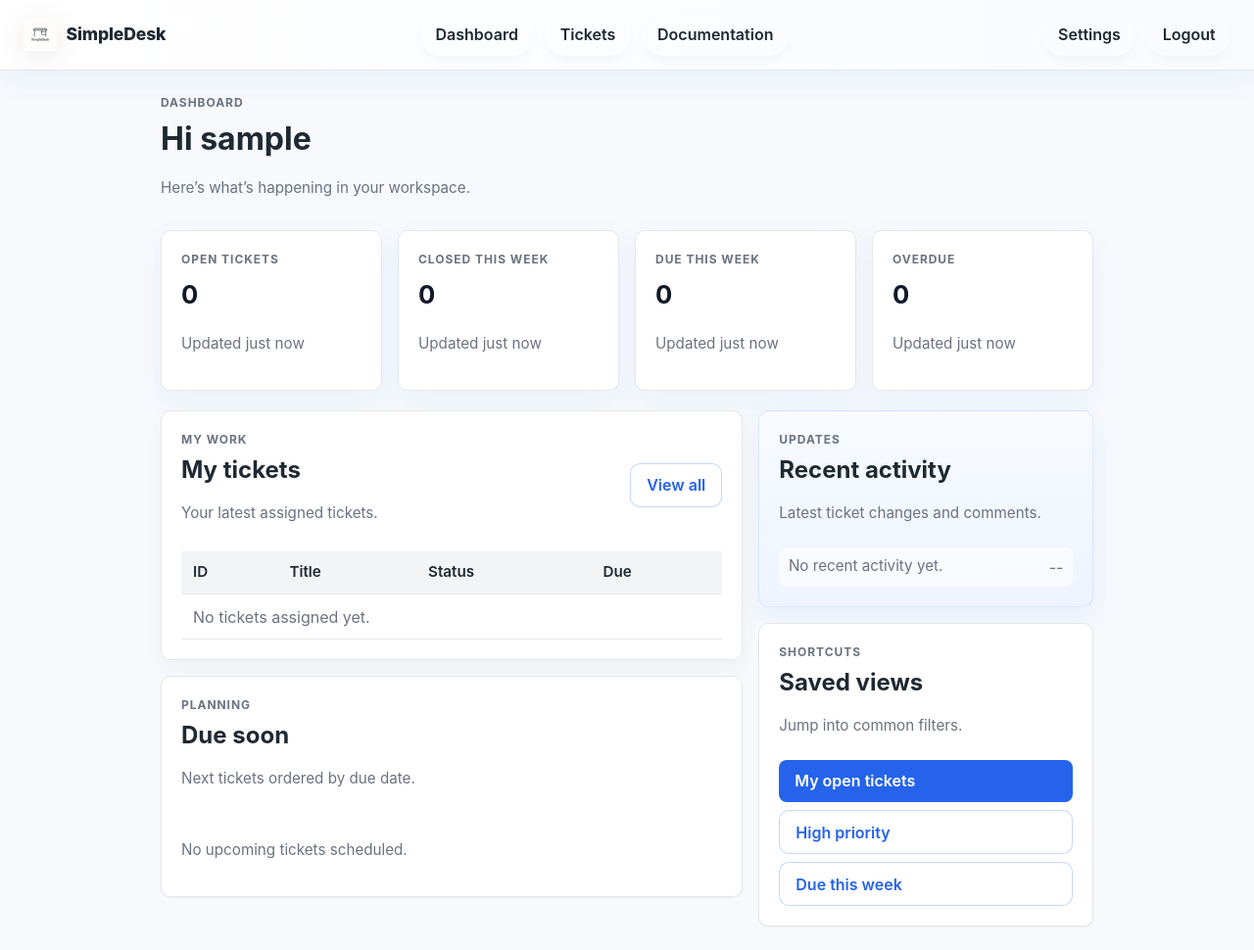
After one commit to MysteryGrove/simpledesk, a Flask app: page /dashboard/ in a window 1280 px wide. The commit adds this page. Shown: the whole page at 98% size. Run offline with Flask 3, Linux system fonts and the light colour scheme; the visitor is signed in with stand-in values (Sample User, id 1).

Commit message:
Adjust dashboard stat to closed this week

```diff
--- a/app/__init__.py
+++ b/app/__init__.py
@@ -6,6 +6,7 @@ from flask import Flask, redirect, session, url_for
 
 from app.db import DATABASE_URL, SessionLocal, init_db
 from app.auth import auth_bp
+from app.routes.dashboard import dashboard_bp
 from app.routes.tickets import tickets_bp
 from app.routes.settings import settings_bp
 from app.routes.documentation import documentation_bp
@@ -25,11 +26,12 @@ def create_app() -> Flask:
     app.register_blueprint(tickets_bp)
     app.register_blueprint(settings_bp)
     app.register_blueprint(documentation_bp)
+    app.register_blueprint(dashboard_bp)
 
     @app.route("/")
     def index():
         if session.get("user_authenticated"):
-            return redirect(url_for("tickets.list_tickets"))
+            return redirect(url_for("dashboard.view_dashboard"))
         return redirect(url_for("auth.login"))
 
     @app.teardown_appcontext
--- a/app/auth.py
+++ b/app/auth.py
@@ -106,7 +106,7 @@ def login_required(view_func: AuthCallable) -> AuthCallable:
 def login() -> str:
     """Render the login form."""
     if session.get("user_authenticated"):
-        return redirect(url_for("tickets.list_tickets"))
+        return redirect(url_for("dashboard.view_dashboard"))
     return render_template("login.html")
 
 
@@ -120,13 +120,14 @@ def login_post():
     if username == username_env and password == password_env:
         session["user_authenticated"] = True
         session.pop("pending_password_change", None)
+        session["username"] = username
         if _using_default_credentials():
             session["pending_password_change"] = True
             flash("Default credentials detected. Please set a new password to continue.", "warning")
             return redirect(url_for("auth.force_password_change"))
 
         flash("Logged in successfully.", "success")
-        return redirect(url_for("tickets.list_tickets"))
+        return redirect(url_for("dashboard.view_dashboard"))
 
     flash("Invalid username or password.", "error")
     return redirect(url_for("auth.login"))
--- /dev/null
+++ b/app/routes/dashboard.py
@@ -0,0 +1,147 @@
+"""Dashboard route and helpers for the home experience."""
+from __future__ import annotations
+
+from datetime import datetime, timedelta
+from typing import List
+
+from flask import Blueprint, redirect, render_template, session, url_for
+from sqlalchemy import select
+
+from app.db import get_session
+from app.models import Comment, Ticket
+
+
+dashboard_bp = Blueprint("dashboard", __name__, url_prefix="/dashboard")
+
+
+def _get_session():
+    """Helper to retrieve a database session."""
+
+    return get_session()
+
+
+@dashboard_bp.before_request
+def require_authentication():
+    """Ensure dashboard routes require authentication."""
+
+    if not session.get("user_authenticated"):
+        return redirect(url_for("auth.login"))
+    return None
+
+
+def _summaries(db_session) -> dict[str, int]:
+    """Calculate counts for the overview cards."""
+
+    now = datetime.utcnow()
+    today_start = datetime.combine(now.date(), datetime.min.time())
+    today_end = datetime.combine(now.date(), datetime.max.time())
+    week_end = now + timedelta(days=7)
+    start_of_week = datetime.combine(
+        (now - timedelta(days=now.weekday())).date(), datetime.min.time()
+    )
+    end_of_week = start_of_week + timedelta(days=7)
+
+    open_tickets = db_session.query(Ticket).filter(Ticket.status == "open").count()
+    closed_this_week = (
+        db_session.query(Ticket)
+        .filter(
+            Ticket.status == "closed",
+            Ticket.updated_at >= start_of_week,
+            Ticket.updated_at < end_of_week,
+        )
+        .count()
+    )
+    due_this_week = (
+        db_session.query(Ticket)
+        .filter(
+            Ticket.due_date.is_not(None),
+            Ticket.due_date > today_end,
+            Ticket.due_date <= week_end,
+            Ticket.status != "closed",
+        )
+        .count()
+    )
+    overdue = (
+        db_session.query(Ticket)
+        .filter(
+            Ticket.due_date.is_not(None),
+            Ticket.due_date < now,
+            Ticket.status == "open",
+        )
+        .count()
+    )
+
+    return {
+        "open_tickets": open_tickets,
+        "closed_this_week": closed_this_week,
+        "due_this_week": due_this_week,
+        "overdue": overdue,
+    }
+
+
+def _recent_activity(db_session) -> List[dict]:
+    """Combine recent ticket updates and comments into a single timeline."""
+
+    ticket_events = db_session.scalars(
+        select(Ticket).order_by(Ticket.updated_at.desc()).limit(10)
+    ).all()
+    comment_events = db_session.scalars(
+        select(Comment).order_by(Comment.created_at.desc()).limit(10)
+    ).all()
+
+    events: List[dict] = []
+
+    for ticket in ticket_events:
+        action = "created" if ticket.created_at == ticket.updated_at else "updated"
+        events.append(
+            {
+                "timestamp": ticket.updated_at,
+                "ticket_id": ticket.id,
+                "ticket_title": ticket.title,
+                "action": action,
+            }
+        )
+
+    for comment in comment_events:
+        ticket = comment.ticket
+        events.append(
+            {
+                "timestamp": comment.created_at,
+                "ticket_id": comment.ticket_id,
+                "ticket_title": ticket.title if ticket else "Ticket",
+                "action": "commented",
+            }
+        )
+
+    events.sort(key=lambda item: item["timestamp"], reverse=True)
+    return events[:10]
+
+
+@dashboard_bp.route("/", methods=["GET"])
+def view_dashboard():
+    """Render the dashboard overview."""
+
+    db_session = _get_session()
+
+    summary = _summaries(db_session)
+    my_tickets = db_session.scalars(
+        select(Ticket).order_by(Ticket.updated_at.desc()).limit(5)
+    ).all()
+    due_soon = db_session.scalars(
+        select(Ticket)
+        .where(Ticket.due_date.is_not(None), Ticket.status != "closed")
+        .order_by(Ticket.due_date.asc())
+        .limit(5)
+    ).all()
+    activity = _recent_activity(db_session)
+
+    current_user = session.get("username", "Admin")
+
+    return render_template(
+        "dashboard.html",
+        user_name=current_user,
+        summary=summary,
+        my_tickets=my_tickets,
+        due_soon=due_soon,
+        activity=activity,
+    )
--- a/app/routes/tickets.py
+++ b/app/routes/tickets.py
@@ -1,7 +1,7 @@
 """Ticket-related routes."""
 from __future__ import annotations
 
-from datetime import datetime
+from datetime import datetime, timedelta
 from typing import Optional
 
 from flask import (
@@ -58,6 +58,7 @@ def list_tickets():
     status = request.args.get("status")
     priority = request.args.get("priority")
     search = request.args.get("search")
+    due_filter = request.args.get("due")
 
     if status and status in STATUS_OPTIONS:
         query = query.where(Ticket.status == status)
@@ -68,6 +69,31 @@ def list_tickets():
         query = query.where(
             or_(Ticket.title.ilike(like_expr), Ticket.description.ilike(like_expr))
         )
+
+    if due_filter:
+        now = datetime.utcnow()
+        today_start = datetime.combine(now.date(), datetime.min.time())
+        today_end = datetime.combine(now.date(), datetime.max.time())
+        week_end = now + timedelta(days=7)
+
+        if due_filter == "today":
+            query = query.where(
+                Ticket.due_date.is_not(None),
+                Ticket.due_date >= today_start,
+                Ticket.due_date <= today_end,
+            )
+        elif due_filter == "week":
+            query = query.where(
+                Ticket.due_date.is_not(None),
+                Ticket.due_date > today_end,
+                Ticket.due_date <= week_end,
+            )
+        elif due_filter == "overdue":
+            query = query.where(
+                Ticket.due_date.is_not(None),
+                Ticket.due_date < now,
+                Ticket.status != "closed",
+            )
 
     tickets = session.scalars(query.order_by(Ticket.created_at.desc())).all()
     return render_template(
--- a/app/static/css/styles.css
+++ b/app/static/css/styles.css
@@ -294,6 +294,76 @@ h1, h2, h3 {
 
 .table-card {
   box-shadow: 0 10px 24px rgba(0, 0, 0, 0.04);
+}
+
+.dashboard-overview {
+  display: grid;
+  grid-template-columns: repeat(auto-fit, minmax(180px, 1fr));
+  gap: 1rem;
+  margin: 0 0 1.25rem;
+}
+
+.stat-card {
+  display: grid;
+  gap: 0.25rem;
+  padding: 1.25rem;
+  box-shadow: var(--shadow);
+}
+
+.stat-value {
+  font-size: 2rem;
+  font-weight: 800;
+  color: #111827;
+}
+
+.dashboard-grid {
+  display: grid;
+  grid-template-columns: 2fr 1.15fr;
+  gap: 1rem;
+  align-items: start;
+}
+
+.dashboard-column {
+  display: grid;
+  gap: 1rem;
+}
+
+.list-stack {
+  display: grid;
+  gap: 0.75rem;
+}
+
+.list-row {
+  display: flex;
+  align-items: center;
+  justify-content: space-between;
+  gap: 0.75rem;
+  padding: 0.8rem 1rem;
+  border: 1px solid var(--border);
+  border-radius: 10px;
+  background: linear-gradient(180deg, rgba(37, 99, 235, 0.03) 0%, #fff 100%);
+}
+
+.list-title {
+  font-weight: 700;
+  margin: 0 0 0.25rem;
+  color: var(--text);
+}
+
+.list-text {
+  display: grid;
+  gap: 0.15rem;
+}
+
+.list-meta {
+  display: flex;
+  gap: 0.35rem;
+  align-items: center;
+}
+
+.button-stack {
+  display: grid;
+  gap: 0.5rem;
 }
 
 .table-header {
@@ -1009,6 +1079,10 @@ button.link,
   .page-header.ticket-header {
     flex-direction: column;
   }
+
+  .dashboard-grid {
+    grid-template-columns: 1fr;
+  }
 }
 
 @media (max-width: 960px) {
--- a/app/templates/base.html
+++ b/app/templates/base.html
@@ -18,6 +18,7 @@
     {% if not is_auth_page %}
     {% if nav_location != 'sidebar' %}
     <nav class="nav-links topbar-nav">
+      <a href="{{ url_for('dashboard.view_dashboard') }}">Dashboard</a>
       <a href="{{ url_for('tickets.list_tickets') }}">Tickets</a>
       <a href="{{ url_for('documentation.view_documentation') }}">Documentation</a>
     </nav>
@@ -58,6 +59,7 @@
       <div class="layout-shell">
         <aside class="side-navigation card">
           <nav class="nav-links sidebar-nav">
+            <a class="sidebar-link{% if request.endpoint == 'dashboard.view_dashboard' %} active{% endif %}" href="{{ url_for('dashboard.view_dashboard') }}">Dashboard</a>
             <a class="sidebar-link{% if request.endpoint == 'tickets.list_tickets' %} active{% endif %}" href="{{ url_for('tickets.list_tickets') }}">Tickets</a>
             <a class="sidebar-link{% if request.endpoint == 'documentation.view_documentation' %} active{% endif %}" href="{{ url_for('documentation.view_documentation') }}">Documentation</a>
             {% if session.get('user_authenticated') %}
--- /dev/null
+++ b/app/templates/dashboard.html
@@ -0,0 +1,143 @@
+{% extends 'base.html' %}
+{% block title %}Dashboard{% endblock %}
+
+{% block content %}
+  <div class="page-header">
+    <div class="page-heading">
+      <p class="eyebrow">Dashboard</p>
+      <h1>Hi {{ user_name }}</h1>
+      <p class="muted">Here’s what’s happening in your workspace.</p>
+    </div>
+  </div>
+
+  <section class="dashboard-overview">
+    <div class="card stat-card">
+      <p class="eyebrow">Open tickets</p>
+      <div class="stat-value">{{ summary.open_tickets }}</div>
+      <p class="muted">Updated just now</p>
+    </div>
+    <div class="card stat-card">
+      <p class="eyebrow">Closed this week</p>
+      <div class="stat-value">{{ summary.closed_this_week }}</div>
+      <p class="muted">Updated just now</p>
+    </div>
+    <div class="card stat-card">
+      <p class="eyebrow">Due this week</p>
+      <div class="stat-value">{{ summary.due_this_week }}</div>
+      <p class="muted">Updated just now</p>
+    </div>
+    <div class="card stat-card">
+      <p class="eyebrow">Overdue</p>
+      <div class="stat-value">{{ summary.overdue }}</div>
+      <p class="muted">Updated just now</p>
+    </div>
+  </section>
+
+  <div class="dashboard-grid">
+    <div class="dashboard-column">
+      <section class="card table-card">
+        <div class="table-header">
+          <div>
+            <p class="eyebrow">My work</p>
+            <h2>My tickets</h2>
+            <p class="muted">Your latest assigned tickets.</p>
+          </div>
+          <a class="btn ghost" href="{{ url_for('tickets.list_tickets') }}">View all</a>
+        </div>
+        <table class="table ticket-table">
+          <thead>
+            <tr>
+              <th>ID</th>
+              <th>Title</th>
+              <th>Status</th>
+              <th>Due</th>
+            </tr>
+          </thead>
+          <tbody>
+            {% for ticket in my_tickets %}
+              <tr>
+                <td><span class="muted">#{{ ticket.id }}</span></td>
+                <td class="ticket-title"><a href="{{ url_for('tickets.ticket_detail', ticket_id=ticket.id) }}">{{ ticket.title }}</a></td>
+                <td><span class="badge status-{{ ticket.status|lower }}">{{ ticket.status }}</span></td>
+                <td>{{ ticket.due_date.strftime('%d/%m/%Y') if ticket.due_date else '-' }}</td>
+              </tr>
+            {% else %}
+              <tr>
+                <td colspan="4" class="table-empty">No tickets assigned yet.</td>
+              </tr>
+            {% endfor %}
+          </tbody>
+        </table>
+      </section>
+
+      <section class="card info-card">
+        <div class="card-header">
+          <div>
+            <p class="eyebrow">Planning</p>
+            <h2>Due soon</h2>
+            <p class="muted">Next tickets ordered by due date.</p>
+          </div>
+        </div>
+        <div class="list-stack">
+          {% for ticket in due_soon %}
+            <div class="list-row">
+              <div class="list-text">
+                <a class="list-title" href="{{ url_for('tickets.ticket_detail', ticket_id=ticket.id) }}">{{ ticket.title }}</a>
+                <p class="muted">Due {{ ticket.due_date.strftime('%d/%m/%Y') }}</p>
+              </div>
+              <div class="list-meta">
+                <span class="badge status-{{ ticket.status|lower }}">{{ ticket.status }}</span>
+                <span class="badge priority-{{ ticket.priority|lower }}">{{ ticket.priority }}</span>
+              </div>
+            </div>
+          {% else %}
+            <p class="muted">No upcoming tickets scheduled.</p>
+          {% endfor %}
+        </div>
+      </section>
+    </div>
+
+    <div class="dashboard-column">
+      <section class="card timeline-card">
+        <div class="card-header">
+          <div>
+            <p class="eyebrow">Updates</p>
+            <h2>Recent activity</h2>
+            <p class="muted">Latest ticket changes and comments.</p>
+          </div>
+        </div>
+        <ul class="timeline">
+          {% for event in activity %}
+            <li>
+              <div>
+                <div class="list-title">[#{{ event.ticket_id }}] {{ event.ticket_title }}</div>
+                <div class="muted">{{ event.action|capitalize }}</div>
+              </div>
+              <div class="timeline-label">{{ event.timestamp.strftime('%d/%m/%Y %H:%M') }}</div>
+            </li>
+          {% else %}
+            <li>
+              <div class="muted">No recent activity yet.</div>
+              <div class="timeline-label">--</div>
+            </li>
+          {% endfor %}
+        </ul>
+      </section>
+
+      <section class="card">
+        <div class="card-header">
+          <div>
+            <p class="eyebrow">Shortcuts</p>
+            <h2>Saved views</h2>
+            <p class="muted">Jump into common filters.</p>
+          </div>
+        </div>
+        <div class="button-stack">
+          <a class="btn" href="{{ url_for('tickets.list_tickets', status='open') }}">My open tickets</a>
+          <a class="btn ghost" href="{{ url_for('tickets.list_tickets', priority='high') }}">High priority</a>
+          <a class="btn ghost" href="{{ url_for('tickets.list_tickets', due='week') }}">Due this week</a>
+        </div>
+      </section>
+    </div>
+  </div>
+{% endblock %}
```
